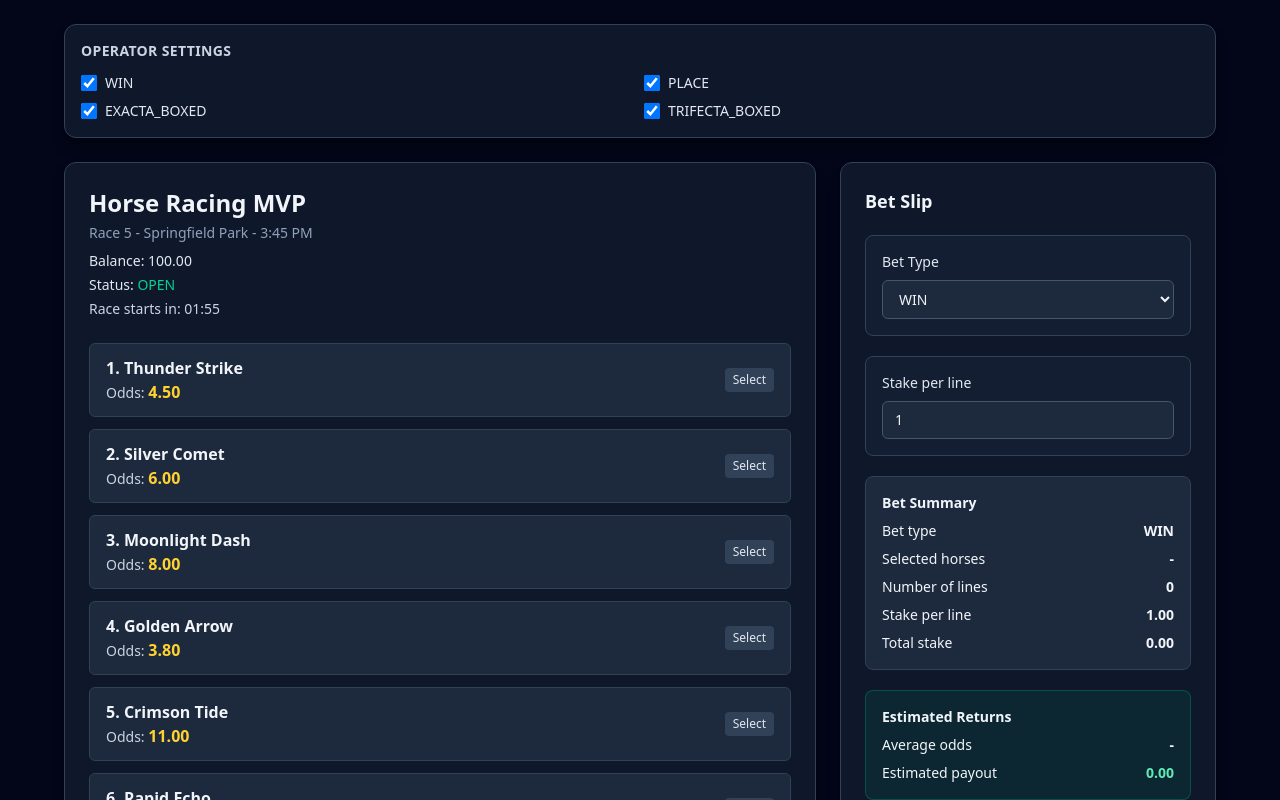
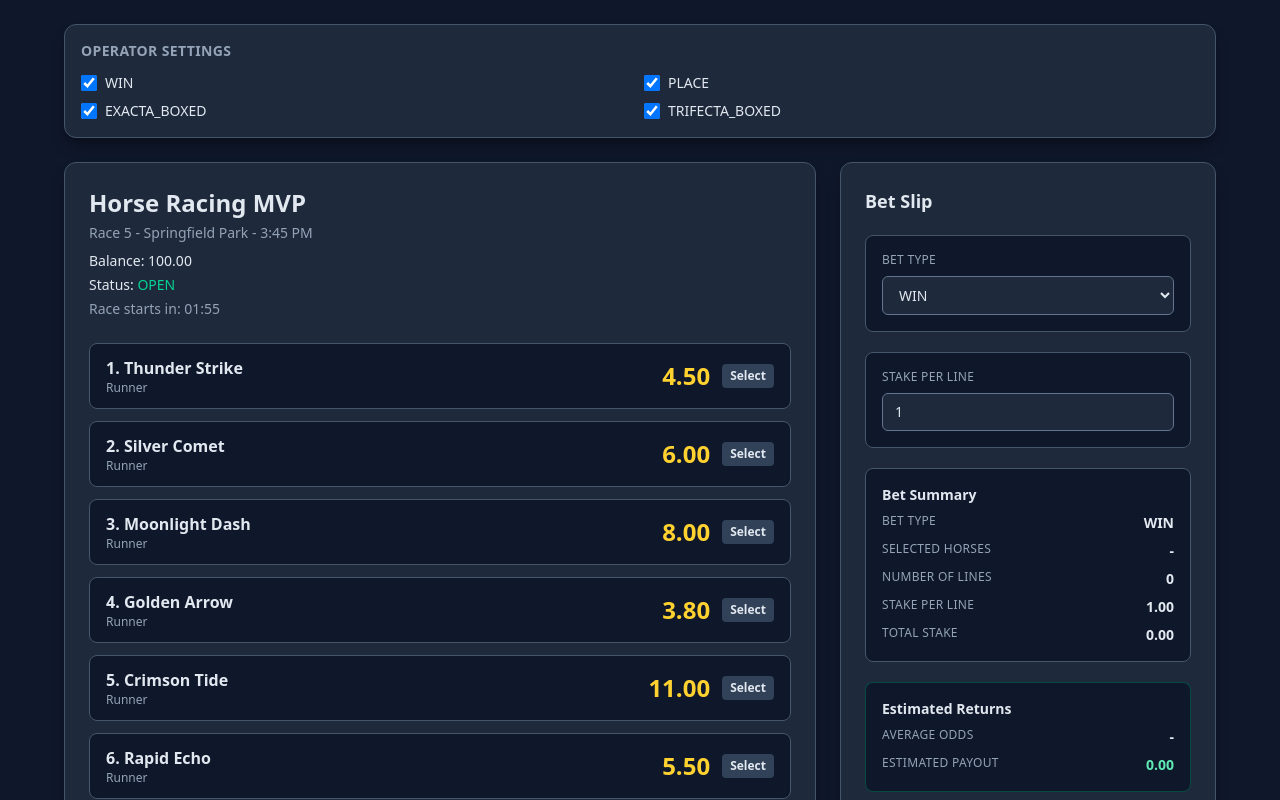
Before and after one commit to ptsportsbookcom-sudo/horse-racing-iframe-mvp, a Next.js app: page / in a window 1280 px wide. Shown: the top 800 px of the page. Built offline with nearby package versions, Linux system fonts and the light colour scheme.

Commit message:
feat: upgrade UI to proper sportsbook style (dark theme + hierarchy)

```diff
--- a/app/page.tsx
+++ b/app/page.tsx
@@ -276,20 +276,20 @@ export default function Home() {
   }
 
   return (
-    <main className="min-h-screen bg-slate-950 p-6 text-slate-100">
+    <main className="min-h-screen bg-[#0f172a] p-6 text-[#e2e8f0]">
       <div className="mx-auto max-w-6xl">
-        <section className="mb-6 rounded-xl border border-slate-700 bg-slate-900 p-4 shadow-lg shadow-black/30">
-          <h2 className="text-sm font-semibold uppercase tracking-wide text-slate-300">
+        <section className="mb-6 rounded-xl border border-slate-600 bg-[#1e293b] p-4 shadow-lg shadow-black/30">
+          <h2 className="text-sm font-semibold uppercase tracking-wide text-[#94a3b8]">
             Operator Settings
           </h2>
           <div className="mt-3 grid gap-2 sm:grid-cols-2">
             {BET_TYPES.map((type) => (
-              <label key={type} className="flex items-center gap-2 text-sm text-slate-200">
+              <label key={type} className="flex items-center gap-2 text-sm text-[#e2e8f0]">
                 <input
                   type="checkbox"
                   checked={enabledBetTypes[type]}
                   onChange={() => toggleBetType(type)}
-                  className="h-4 w-4 rounded border-slate-500 bg-slate-800 text-emerald-500"
+                  className="h-4 w-4 rounded border-slate-500 bg-slate-700 text-emerald-500"
                 />
                 <span>{type}</span>
               </label>
@@ -298,22 +298,22 @@ export default function Home() {
         </section>
 
         <div className="grid w-full gap-6 lg:grid-cols-[2fr_1fr]">
-        <section className="rounded-xl border border-slate-700 bg-slate-900 p-6 shadow-lg shadow-black/30">
+        <section className="rounded-xl border border-slate-600 bg-[#1e293b] p-6 shadow-lg shadow-black/30">
           <div className="mb-6">
             <h1 className="text-2xl font-bold">Horse Racing MVP</h1>
-            <p className="mt-1 text-sm text-slate-400">
+            <p className="mt-1 text-sm text-[#94a3b8]">
               {RACE.title} - {RACE.time}
             </p>
-            <p className="mt-2 text-sm font-medium text-slate-200">
+            <p className="mt-2 text-sm font-medium text-[#e2e8f0]">
               Balance: {balance === null ? "Loading..." : balance.toFixed(2)}
             </p>
-            <p className="mt-1 text-sm font-medium text-slate-200">
+            <p className="mt-1 text-sm font-medium text-[#e2e8f0]">
               Status:{" "}
               <span className={raceStatus === "OPEN" ? "text-emerald-400" : "text-rose-400"}>
                 {raceStatus}
               </span>
             </p>
-            <p className="mt-1 text-sm text-slate-300">
+            <p className="mt-1 text-sm text-[#94a3b8]">
               Race starts in: {formattedCountdown}
             </p>
             {balanceError ? (
@@ -330,46 +330,51 @@ export default function Home() {
                   key={horse.number}
                   type="button"
                   onClick={() => toggleHorseSelection(horse.number)}
-                  className={`flex w-full items-center justify-between rounded-md border px-4 py-3 text-left transition ${
+                  className={`flex w-full items-center justify-between rounded-lg border px-4 py-3 text-left transition ${
                     isSelected
-                      ? "border-emerald-400 bg-emerald-500/20 shadow-md shadow-emerald-500/20"
-                      : "border-slate-700 bg-slate-800 hover:border-slate-500"
+                      ? "border-emerald-400 bg-emerald-500/15 shadow-md shadow-emerald-500/20"
+                      : "border-slate-600 bg-[#0f172a] hover:border-slate-400 hover:bg-slate-800/80"
                   }`}
                 >
-                  <div>
-                    <p className="font-semibold">
+                  <div className="min-w-0">
+                    <p className="font-semibold text-[#e2e8f0]">
                       {horse.number}. {horse.name}
                     </p>
-                    <p className="text-sm text-slate-300">
-                      Odds: <span className="text-base font-extrabold text-amber-300">{horse.odds}</span>
+                    <p className="text-xs text-[#94a3b8]">Runner</p>
+                  </div>
+                  <div className="flex items-center gap-3">
+                    <p className="text-right text-2xl font-extrabold leading-none text-amber-300">
+                      {horse.odds}
                     </p>
-                  </div>
-                  <span
-                    className={`rounded px-2 py-1 text-xs font-medium ${
+                    <span
+                    className={`rounded px-2 py-1 text-xs font-semibold ${
                       isSelected
                         ? "bg-emerald-500 text-slate-950"
-                        : "bg-slate-700 text-slate-200"
+                        : "bg-slate-700 text-[#e2e8f0]"
                     }`}
                   >
                     {isSelected ? "Selected" : "Select"}
                   </span>
+                  </div>
                 </button>
               );
             })}
           </div>
         </section>
 
-        <aside className="rounded-xl border border-slate-700 bg-slate-900 p-6 shadow-lg shadow-black/30">
+        <aside className="self-start rounded-xl border border-slate-600 bg-[#1e293b] p-6 shadow-lg shadow-black/30 lg:sticky lg:top-6">
           <h2 className="text-lg font-semibold">Bet Slip</h2>
 
           <div className="mt-5 space-y-5">
-            <div className="rounded-lg border border-slate-700 bg-slate-800/40 p-4">
-              <label className="mb-2 block text-sm font-medium text-slate-200">Bet Type</label>
+            <div className="rounded-lg border border-slate-600 bg-[#0f172a] p-4">
+              <label className="mb-2 block text-xs font-medium uppercase tracking-wide text-[#94a3b8]">
+                Bet Type
+              </label>
               <select
                 value={betType}
                 onChange={(event) => setBetType(event.target.value as BetType)}
                 disabled={enabledBetTypeOptions.length === 0}
-                className="w-full rounded-md border border-slate-600 bg-slate-800 px-3 py-2 text-sm text-slate-100"
+                className="w-full rounded-md border border-slate-500 bg-[#1e293b] px-3 py-2 text-sm text-[#e2e8f0]"
               >
                 {enabledBetTypeOptions.map((type) => (
                   <option key={type} value={type}>
@@ -378,12 +383,15 @@ export default function Home() {
                 ))}
               </select>
               {enabledBetTypeOptions.length === 0 ? (
-                <p className="mt-2 text-xs text-slate-400">No bet types are enabled.</p>
+                <p className="mt-2 text-xs text-[#94a3b8]">No bet types are enabled.</p>
               ) : null}
             </div>
 
-            <div className="rounded-lg border border-slate-700 bg-slate-800/40 p-4">
-              <label htmlFor="stake" className="mb-2 block text-sm font-medium text-slate-200">
+            <div className="rounded-lg border border-slate-600 bg-[#0f172a] p-4">
+              <label
+                htmlFor="stake"
+                className="mb-2 block text-xs font-medium uppercase tracking-wide text-[#94a3b8]"
+              >
                 Stake per line
               </label>
               <input
@@ -393,46 +401,48 @@ export default function Home() {
                 step="0.5"
                 value={stakePerLine}
                 onChange={(event) => setStakePerLine(event.target.value)}
-                className="w-full rounded-md border border-slate-600 bg-slate-800 px-3 py-2 text-sm text-slate-100"
+                className="w-full rounded-md border border-slate-500 bg-[#1e293b] px-3 py-2 text-sm text-[#e2e8f0]"
               />
             </div>
 
-            <div className="rounded-lg border border-slate-700 bg-slate-800 p-4 text-sm">
-              <p className="font-semibold text-slate-100">Bet Summary</p>
+            <div className="rounded-lg border border-slate-600 bg-[#0f172a] p-4 text-sm">
+              <p className="font-semibold text-[#e2e8f0]">Bet Summary</p>
               <p className="mt-2 flex justify-between">
-                <span>Bet type</span>
+                <span className="text-xs uppercase tracking-wide text-[#94a3b8]">Bet type</span>
                 <span className="font-semibold">{betType}</span>
               </p>
               <p className="mt-2 flex justify-between">
-                <span>{selectedHorseNames.length === 1 ? "Selected horse" : "Selected horses"}</span>
+                <span className="text-xs uppercase tracking-wide text-[#94a3b8]">
+                  {selectedHorseNames.length === 1 ? "Selected horse" : "Selected horses"}
+                </span>
                 <span className="max-w-[60%] text-right font-semibold">
                   {selectedHorseNames.length > 0 ? selectedHorseNames.join(", ") : "-"}
                 </span>
               </p>
               <p className="mt-2 flex justify-between">
-                <span>Number of lines</span>
+                <span className="text-xs uppercase tracking-wide text-[#94a3b8]">Number of lines</span>
                 <span className="font-semibold">{lines}</span>
               </p>
               <p className="mt-2 flex justify-between">
-                <span>Stake per line</span>
+                <span className="text-xs uppercase tracking-wide text-[#94a3b8]">Stake per line</span>
                 <span className="font-semibold">{stakeValue.toFixed(2)}</span>
               </p>
               <p className="mt-2 flex justify-between">
-                <span>Total stake</span>
+                <span className="text-xs uppercase tracking-wide text-[#94a3b8]">Total stake</span>
                 <span className="font-semibold">{totalStake.toFixed(2)}</span>
               </p>
             </div>
 
-            <div className="rounded-lg border border-emerald-700/50 bg-emerald-500/10 p-4 text-sm">
-              <p className="font-semibold text-slate-100">Estimated Returns</p>
+            <div className="rounded-lg border border-emerald-700/50 bg-[#0f172a] p-4 text-sm">
+              <p className="font-semibold text-[#e2e8f0]">Estimated Returns</p>
               <p className="mt-2 flex justify-between">
-                <span>Average odds</span>
+                <span className="text-xs uppercase tracking-wide text-[#94a3b8]">Average odds</span>
                 <span className="font-semibold">
                   {selectedHorseOdds.length > 0 ? averageOdds.toFixed(2) : "-"}
                 </span>
               </p>
               <p className="mt-2 flex justify-between">
-                <span>Estimated payout</span>
+                <span className="text-xs uppercase tracking-wide text-[#94a3b8]">Estimated payout</span>
                 <span className="font-semibold text-emerald-300">{estimatedReturns.toFixed(2)}</span>
               </p>
             </div>
@@ -441,7 +451,7 @@ export default function Home() {
               <button
                 type="button"
                 onClick={handlePlaceAnotherBet}
-                className="w-full rounded-md bg-slate-700 px-4 py-2 font-medium text-white transition hover:bg-slate-600"
+                className="w-full rounded-md bg-slate-700 px-4 py-2 font-medium text-[#e2e8f0] transition hover:bg-slate-600"
               >
                 Place Another Bet
               </button>
@@ -450,13 +460,13 @@ export default function Home() {
                 type="button"
                 onClick={handlePlaceBet}
                 disabled={!canPlaceBet}
-                className="w-full rounded-md bg-emerald-500 px-4 py-2 font-semibold text-slate-950 transition hover:bg-emerald-400 disabled:cursor-not-allowed disabled:bg-slate-600 disabled:text-slate-300"
+                className="w-full rounded-md bg-emerald-500 px-4 py-3 font-semibold text-slate-950 transition hover:bg-emerald-400 disabled:cursor-not-allowed disabled:bg-slate-600 disabled:text-slate-300"
               >
                 {raceStatus === "CLOSED"
                   ? "Betting Closed"
                   : isPlacingBet
                     ? "Placing Bet..."
-                    : `Place Bet - ${totalStake.toFixed(2)}`}
+                    : `Place Bet (€${totalStake.toFixed(2)})`}
               </button>
             )}
 
```
